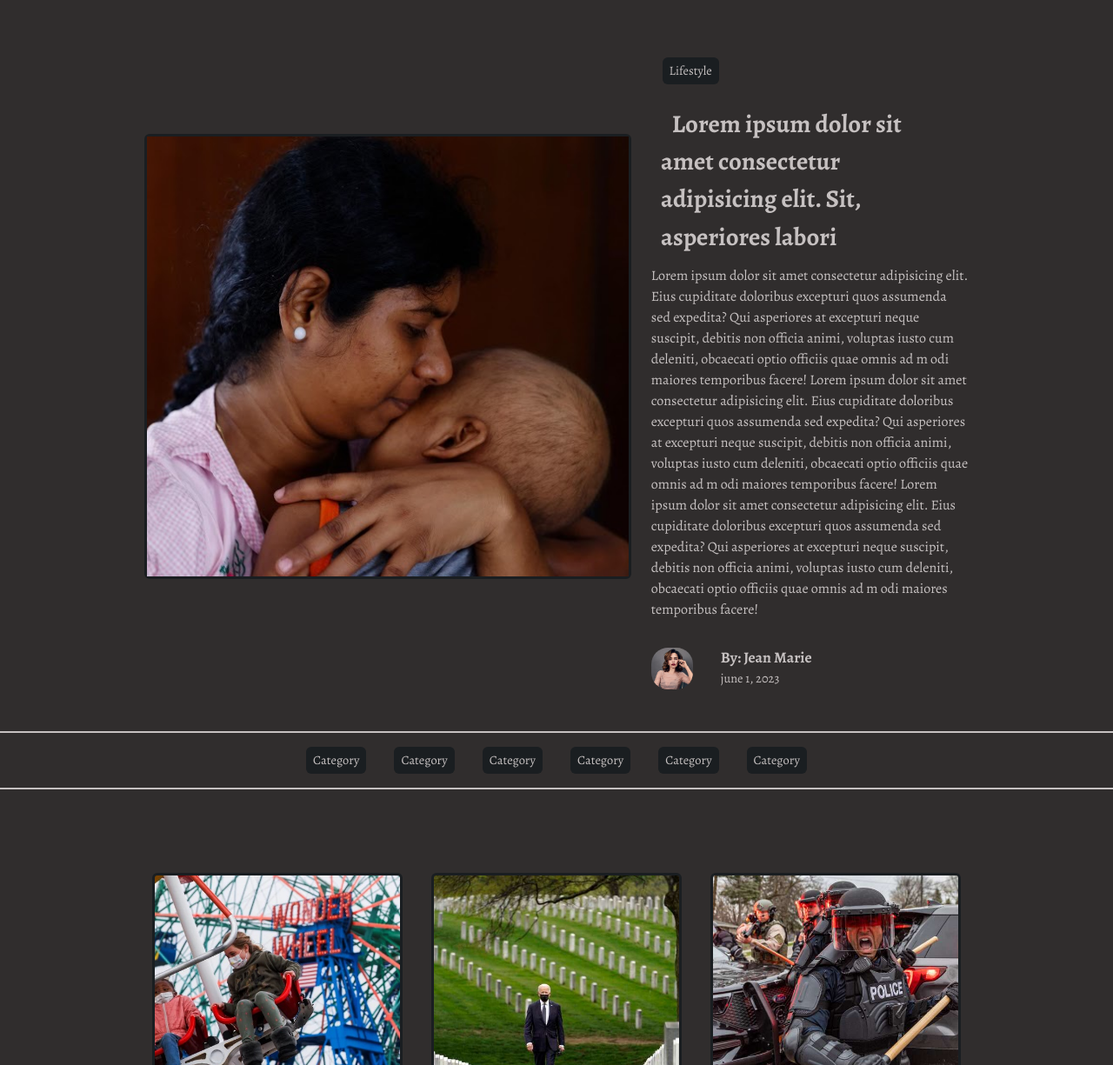
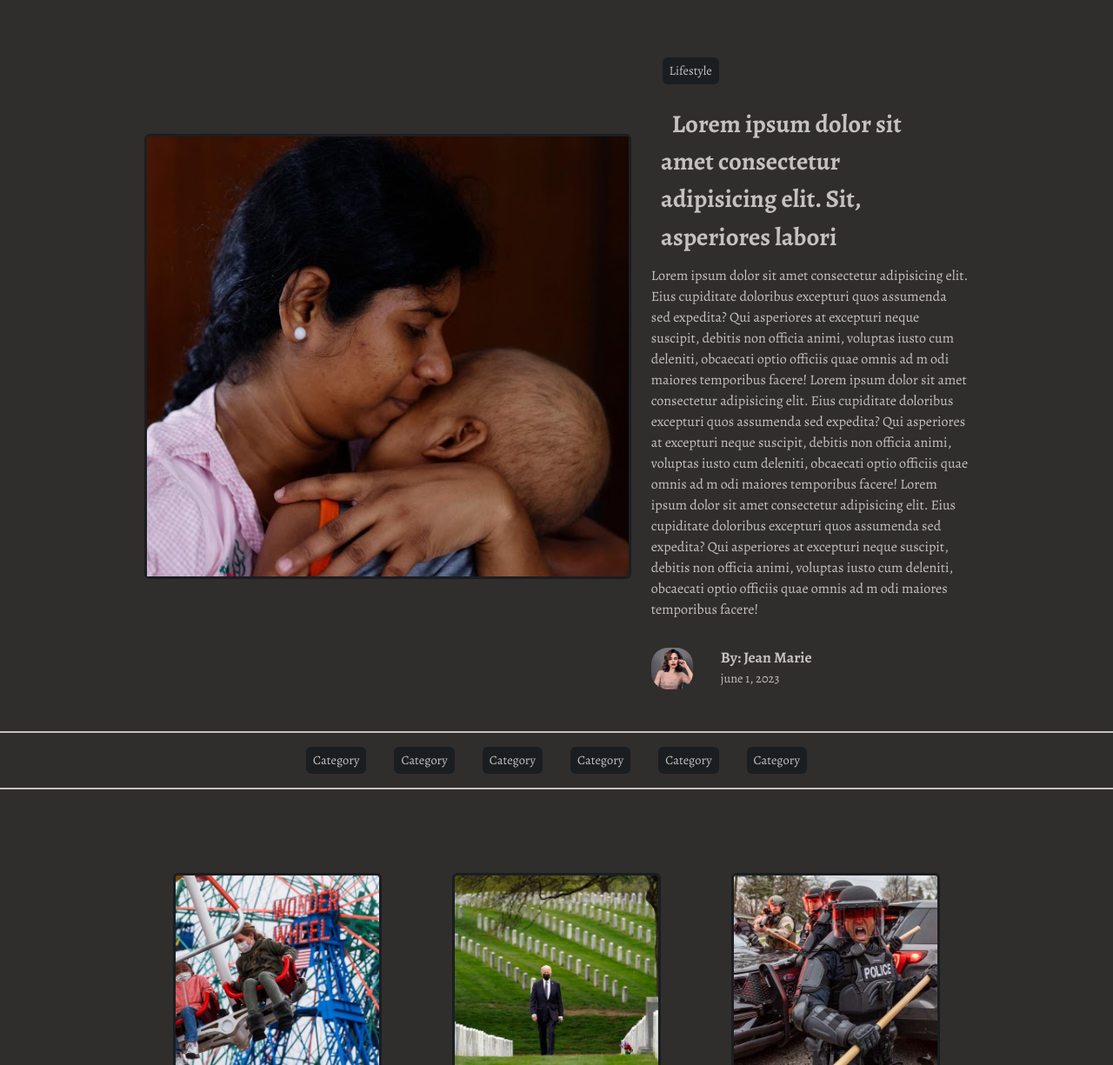
Before and after one commit to 95-blacksheep/AccraToday, a plain HTML site: page index.html in a window 1280 px wide. Shown: the part 75-1300 px from the top of the page at 87% size. Drawn offline with nearby package versions, Linux system fonts and the light colour scheme; a script that the page names is missing.

Commit message:
Update styles.css

```diff
--- a/css/styles.css
+++ b/css/styles.css
@@ -261,8 +261,8 @@ nav btn {
 }
 
 .posts_container .post_thumbnail {
-    height: 18rem;
-    width: 18rem;
+    height: 15rem;
+    width: 15rem;
     object-fit: cover;
     overflow: hidden;
 }
```
